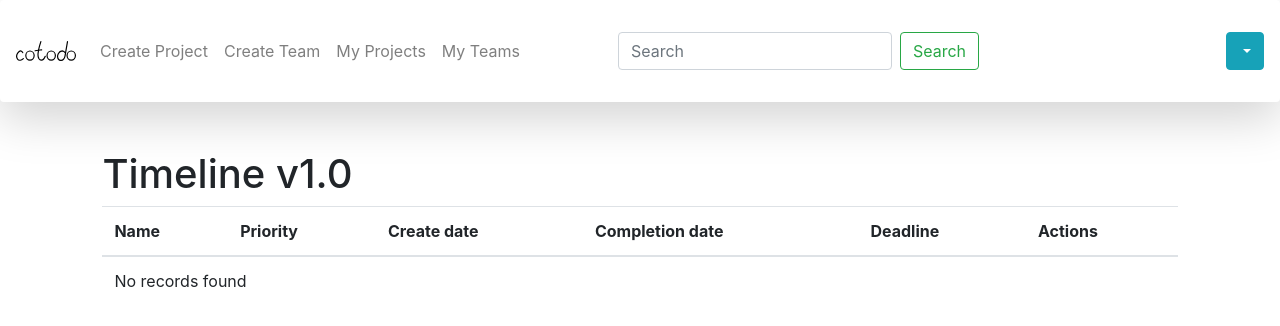
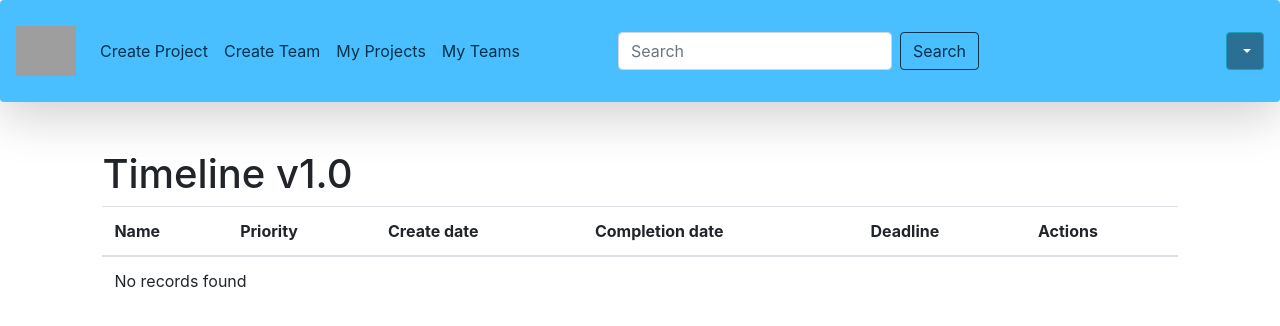
Before and after one commit to CoToDo/CoToDo, a Symfony app: template templates/dashboard/index.html.twig in a window 1280 px wide. Shown: the top 326 px of the page. Run offline with Twig, Linux system fonts and the light colour scheme; the template is opened without the code that fills it, so the values that code supplies are empty; some libraries are stand-ins or nearby versions; grey boxes are pictures that could not be loaded.

Commit message:
Add some test styles for dashboard: colors, button resize, icon

```diff
--- a/public/css/styles.css
+++ b/public/css/styles.css
@@ -24,3 +24,44 @@
 .clickable-row{
         cursor: pointer;
 }
+.button-navbar{
+
+        color: #00304A !important;
+        text-align: center;
+}
+.button-navbar:hover,
+.button-navbar:active,
+.button-navbar:focus{
+        font-size: 103%;
+        color: #001C2B !important;
+}
+.button-search{
+        border-color: #00304A;
+        color: #00304A;
+}
+.button-search:hover{
+        background-color: #26607F;
+}
+.navbar-background{
+        background-color: #4ABFFF;
+}
+.dropdown-navbnar{
+        background-color: #2C6F94;
+}
+.dropdown-navbnar:hover{
+        background-color: #26607F;
+}
+.dropdown-toggle:focus, .dropdown-toggle:active{
+        background: #26607F !important;
+}
+.navicon{
+        align-self: center;
+}
+
+.navicon:hover,
+.navicon:active,
+.navicon:focus {
+        width:62px;
+        height:52px;
+        align-self: center;
+}
--- a/templates/base.html.twig
+++ b/templates/base.html.twig
@@ -11,9 +11,9 @@
     </head>
     <body>
 
-        <nav class="navbar navbar-expand-lg navbar-light bg-light shadow-lg p-3 mb-5 bg-white rounded sticky-top">
+        <nav class="navbar navbar-expand-lg navbar-light shadow-lg p-3 mb-5 rounded sticky-top navbar-background">
             <a class="navbar-brand" href="{{ path('dashboard') }}">
-                <img src="{{ asset('LogoFinal.svg') }}" width="60" height="50" class="d-inline-block align-top" alt="">
+                <img src="{{ asset('icon.svg') }}" width="60" height="50" class="d-inline-block align-top navicon" alt="">
             </a>
 
             <button class="navbar-toggler" type="button" data-toggle="collapse" data-target="#navbarNavAltMarkup" aria-controls="navbarNavAltMarkup" aria-expanded="false" aria-label="Toggle navigation">
@@ -21,10 +21,10 @@
             </button>
             <div class="collapse navbar-collapse" id="navbarNavAltMarkup">
                 <div class="navbar-nav">
-                    <a class="nav-item nav-link" href="{{ path('project_new') }}">Create Project <span class="sr-only">(current)</span></a>
-                    <a class="nav-item nav-link" href="{{ path('team_new') }}">Create Team</a>
-                    <a class="nav-item nav-link" href="{{ path('project_index') }}">My Projects</a>
-                    <a class="nav-item nav-link" href="{{ path('team_index') }}">My Teams</a>
+                    <a class="nav-item nav-link button-navbar" href="{{ path('project_new') }}">Create Project <span class="sr-only">(current)</span></a>
+                    <a class="nav-item nav-link button-navbar" href="{{ path('team_new') }}">Create Team</a>
+                    <a class="nav-item nav-link button-navbar" href="{{ path('project_index') }}">My Projects</a>
+                    <a class="nav-item nav-link button-navbar" href="{{ path('team_index') }}">My Teams</a>
                 </div>
 
             </div>
@@ -33,12 +33,12 @@
             <div class="w-50 p-3">
                 <form class="form-inline my-2 my-lg-0">
                     <input class="form-control mr-sm-2" type="search" placeholder="Search" aria-label="Search">
-                    <button class="btn btn-outline-success my-2 my-sm-0" type="submit">Search</button>
+                    <button class="btn btn-outline-info my-2 my-sm-0 button-search" type="submit">Search</button>
                 </form>
             </div>
 
             <div class="dropdown">
-                <button class="btn btn-info dropdown-toggle" type="button" id="dropdownMenu2" data-toggle="dropdown" aria-haspopup="true" aria-expanded="false">
+                <button class="btn btn-info dropdown-toggle dropdown-navbnar" type="button" id="dropdownMenu2" data-toggle="dropdown" aria-haspopup="true" aria-expanded="false">
                     {{app.user}}
                 </button>
                     <div class="dropdown-menu dropdown-menu-right" aria-labelledby="navbarDropdown">
```
